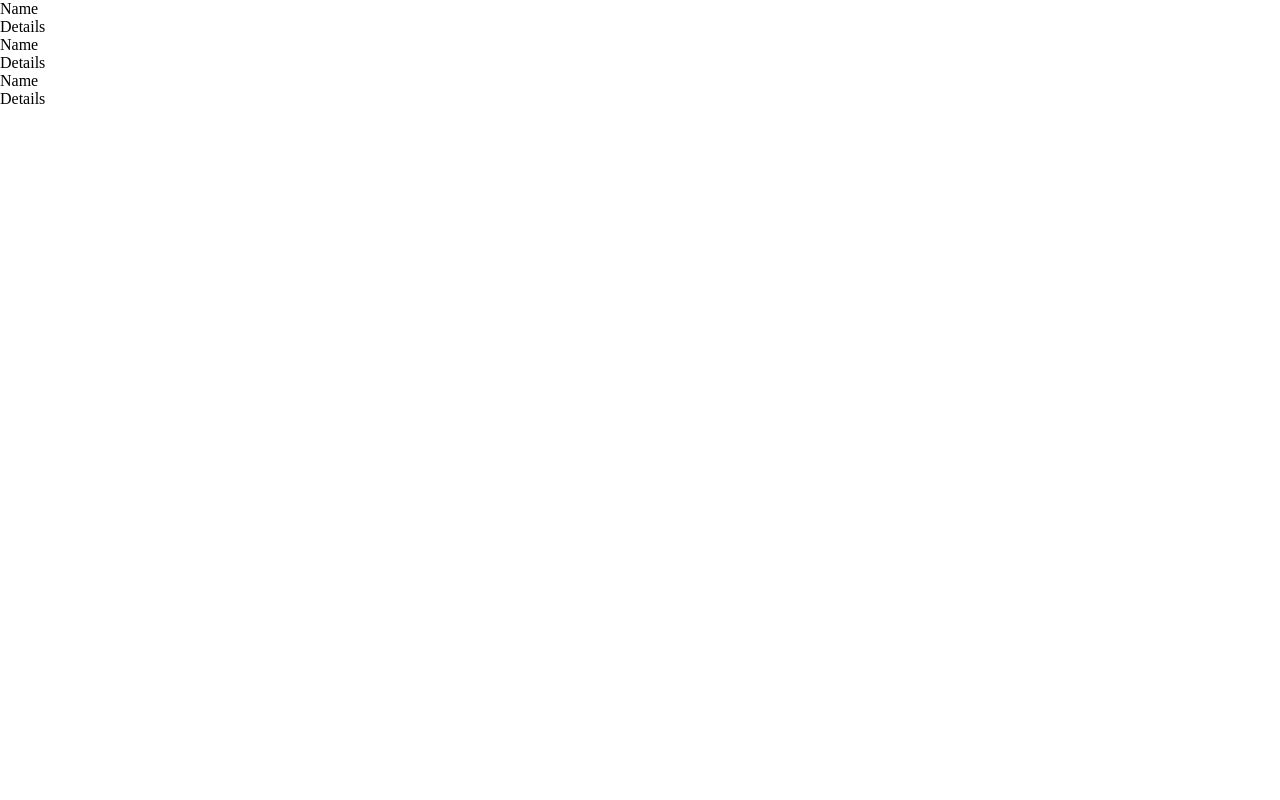
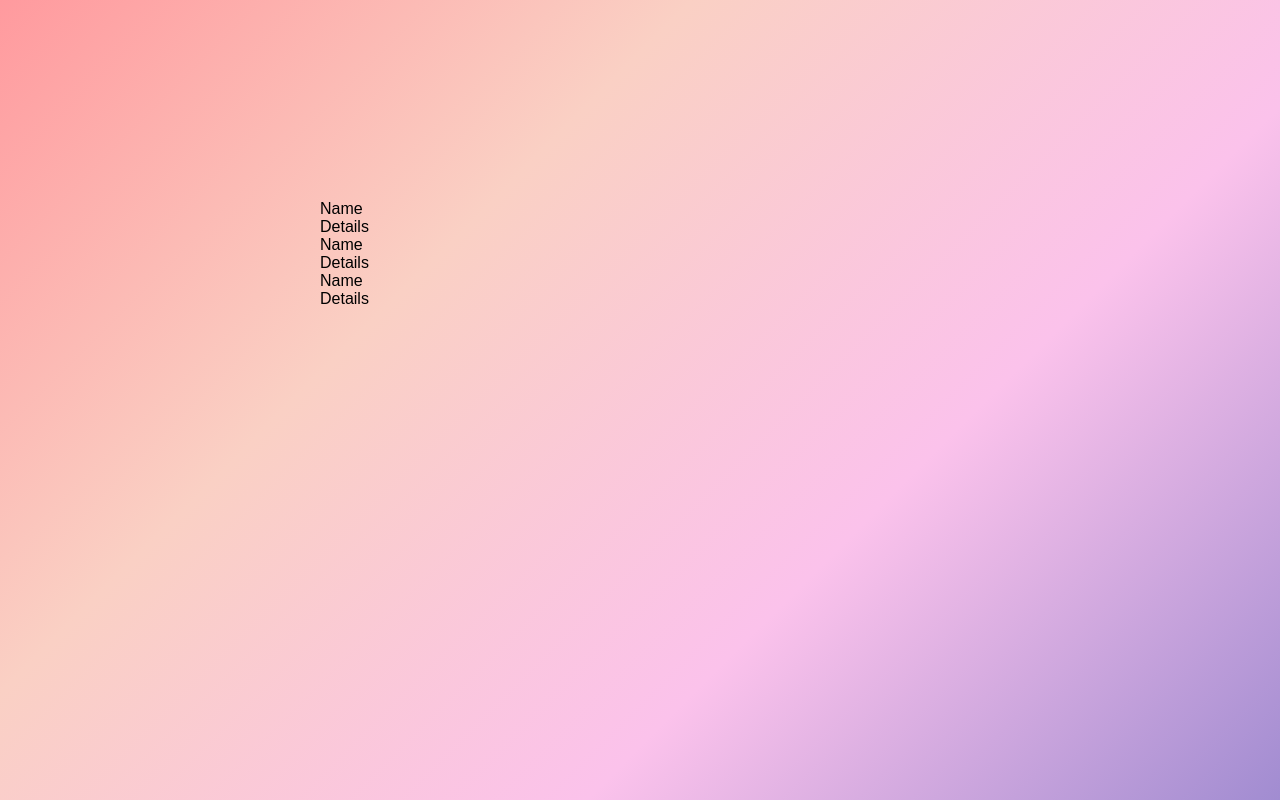
Before and after one commit to NirojBhattarai/draggable_cards, a plain HTML site: page index.html in a window 1280 px wide. Drawn offline with Linux system fonts and the light colour scheme.

Commit message:
Style for Body Element and Card Container

```diff
--- a/style.css
+++ b/style.css
@@ -3,3 +3,19 @@
     padding: 0;
     box-sizing: border-box;
 }
+
+body {
+    height: 100vh;
+    display: flex;
+    justify-content: center;
+    align-items: center;
+    background: linear-gradient(135deg, #ff9a9e, #fad0c4, #fbc2eb, #a18cd1);
+    overflow: hidden;
+    font-family: Arial, sans-serif;
+}
+
+.card-container {
+    position: relative;
+    width: 50%;
+    height: 50%;
+}
```
